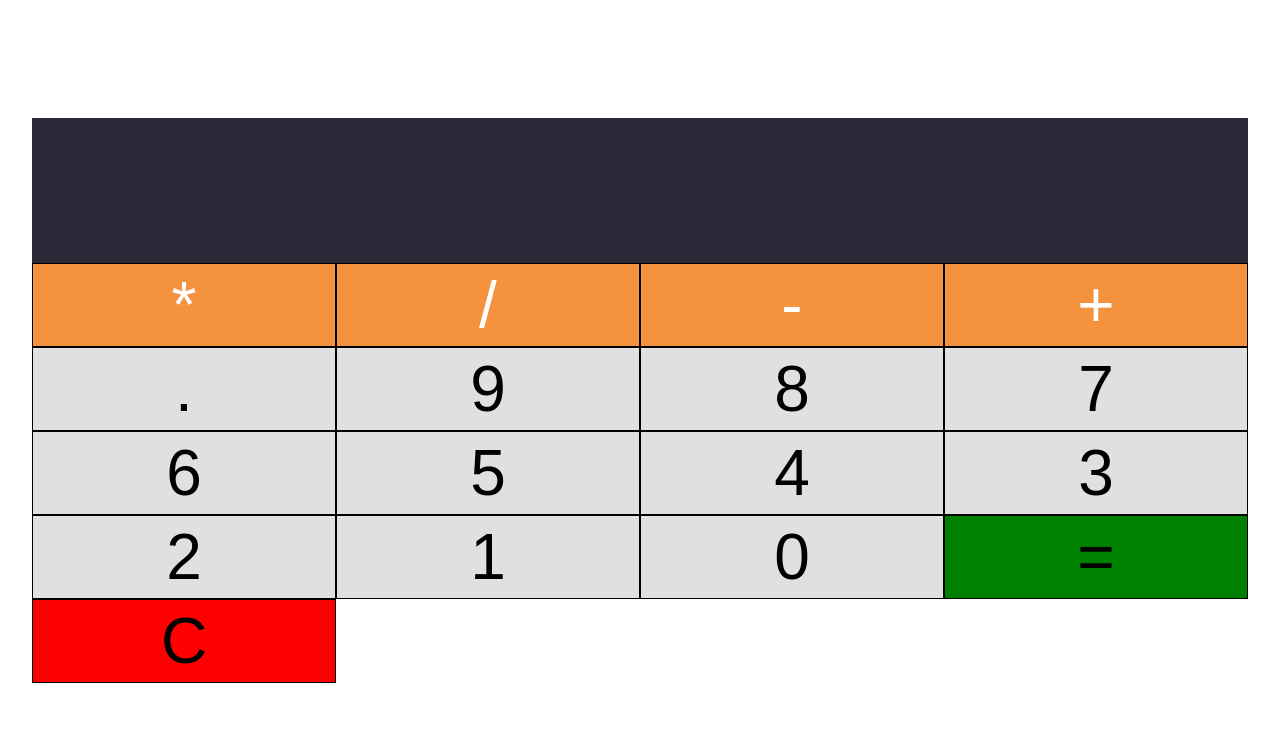
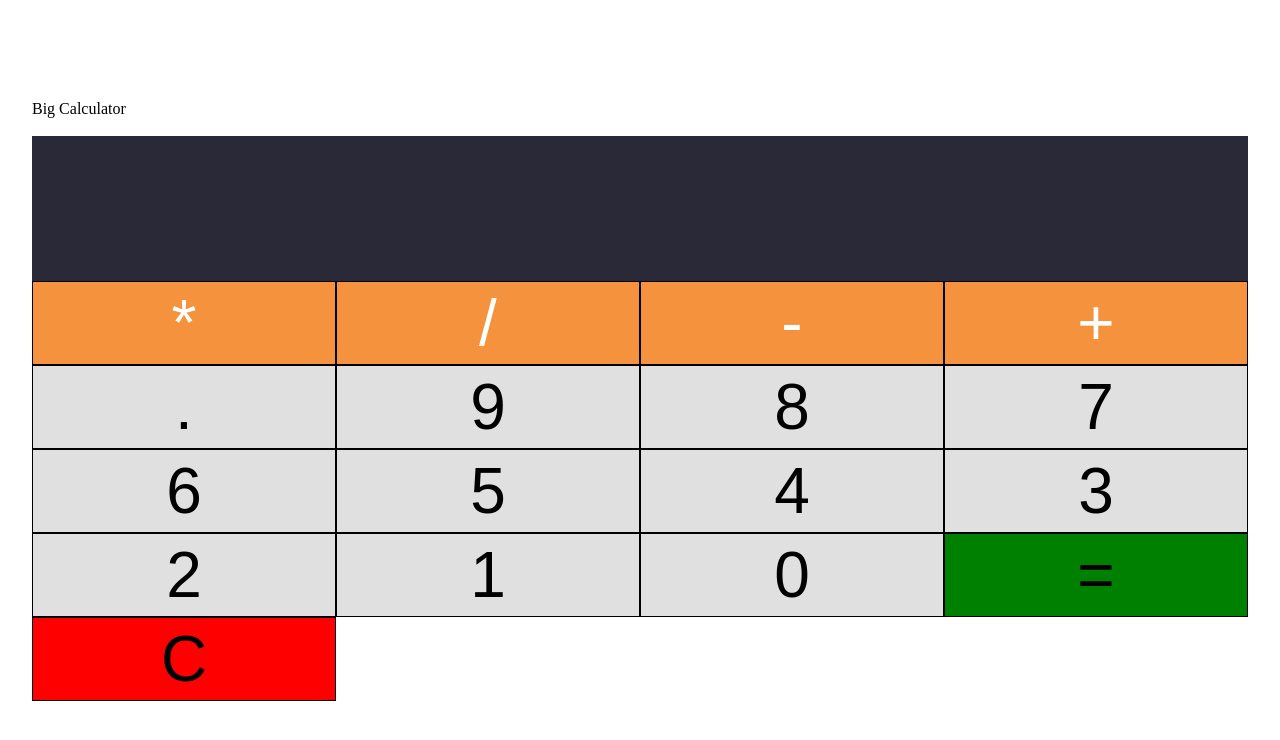
Before and after one commit to codingKing3/jScriptCalculator, a plain HTML site: page index.html in a window 1280 px wide. Drawn offline with Linux system fonts and the light colour scheme.

Commit message:
<p> added

```diff
--- a/index.html
+++ b/index.html
@@ -10,7 +10,12 @@
 </head>
 
 <body>
+
  <section class="calculator">
+ <div>
+     <p>Big Calculator</p>
+ </div> <br>
+
   <form>
    <input type="text" name="" id="" class="screen">
   </form>
```
